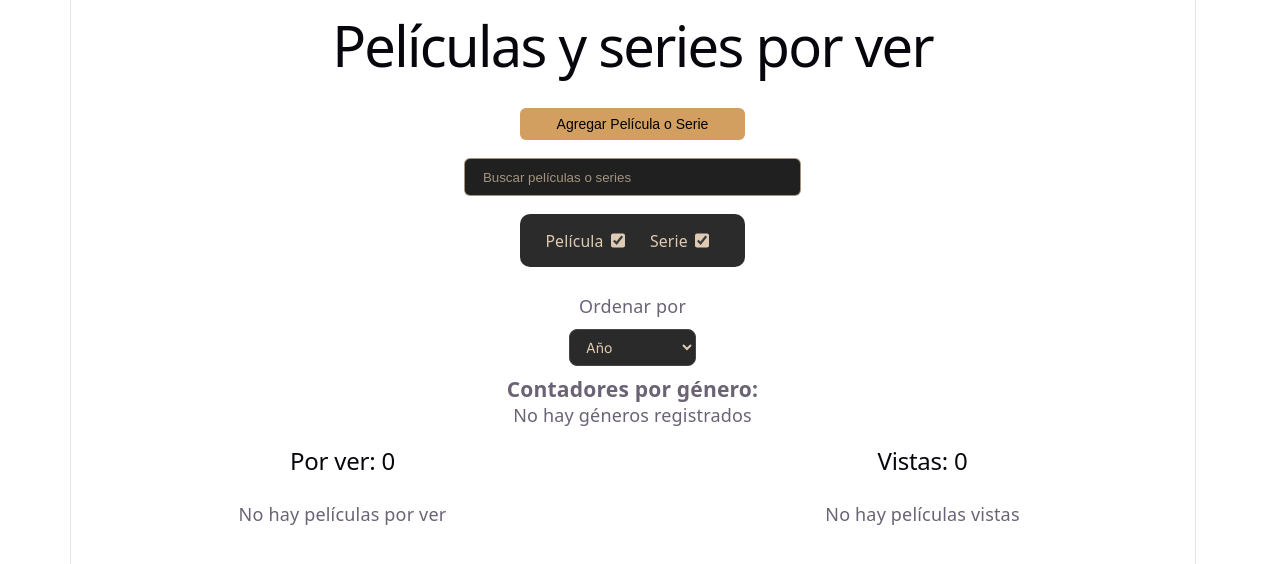
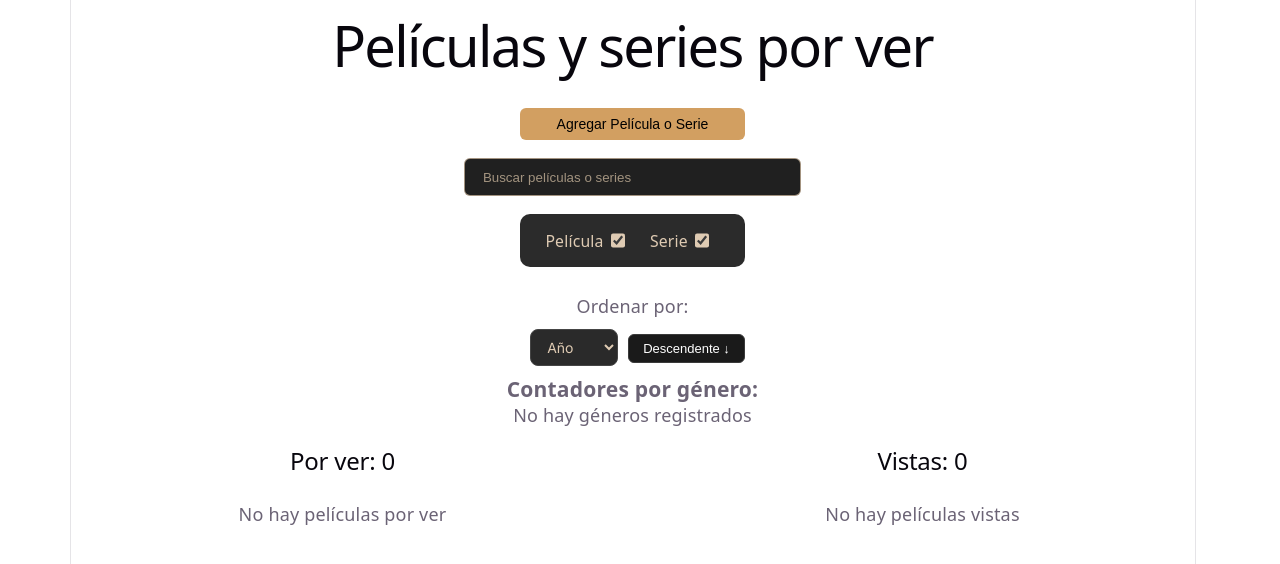
Before and after one commit to Marcos-Chavez-5505/TP1-REACT, a React (Vite) app: page / in a window 1280 px wide. Shown: the top 564 px of the page. Built offline with nearby package versions, Linux system fonts and the light colour scheme.

Commit message:
Cambios en ordenar por año y rating

```diff
--- a/src/components/list/List.jsx
+++ b/src/components/list/List.jsx
@@ -4,8 +4,8 @@ import ItemCard from '../item/ItemCard'
 export default function List({ items, editItem, deleteItem, filterType, emptyMessage, sortType }) {
 
   const filteredItems = items.filter(item => {
-    if (filterType === 'watched') return item.watched === true;
-    if (filterType === 'towatch') return item.watched === false;
+    if (filterType === 'watched') return item.watched === true
+    if (filterType === 'towatch') return item.watched === false
     return true;
   });
 
@@ -22,7 +22,7 @@ export default function List({ items, editItem, deleteItem, filterType, emptyMes
         return sortedArray
     }
   // Mensaje
-  const emptyMessageToShow = emptyMessage || `No hay películas en esta sección`;
+  const emptyMessageToShow = emptyMessage || `No hay películas en esta sección`
 
   const itemsToShow = sortedFilteredItems(sortType)
   return (
--- a/src/pages/Home/Home.jsx
+++ b/src/pages/Home/Home.jsx
@@ -12,32 +12,55 @@ const Home = () => {
 
     // Estados
     const [showModal, setShowModal] = useState(false)
-    const [showEditModal, setShowEditModal] = useState(false)
     const [sortType, setSortType] = useState("year")
+    const [sortBy, setSortBy] = useState('year')
+    const [sortDirection, setSortDirection] = useState('desc')
+
 
     // Obtener datos del localStorage
     const getItems = () => {
         const data = localStorage.getItem("movies");
-        return data ? JSON.parse(data) : [];
+        return data ? JSON.parse(data) : []
     };
 
-    const [items, setItems] = useState(getItems);
+    const [items, setItems] = useState(getItems)
 
     // Función para agregar película
     const addItem = (newItems) => {
-        const updatedItems = [...items, newItems];
+        const updatedItems = [...items, newItems]
         setItems(updatedItems);
-        localStorage.setItem("movies", JSON.stringify(updatedItems));
+        localStorage.setItem("movies", JSON.stringify(updatedItems))
     };
 
     // Función para cerrar modal
     const closeModal = () => {
-        setShowModal(false);
-    };
+        setShowModal(false)
+    }
+
+    // Function to sort items
+    const sortItems = (items) => {
+        if (!items.length) return items
+
+        return [...items].sort((a, b) => {
+            let aValue = a[sortBy]
+            let bValue = b[sortBy]
+
+            if (sortBy === 'rating') {
+                aValue = Number(aValue)
+                bValue = Number(bValue)
+            }
+
+            if (sortDirection === 'asc') {
+                return aValue > bValue ? 1 : -1
+            } else {
+                return aValue < bValue ? 1 : -1
+            }
+        })
+    }
 
     // !Esta funcion se llama en itemCard.jsx
     const editItem = (itemTitle, updatedItem) => {
-        let itemsEdit = JSON.parse(localStorage.getItem('movies'));
+        let itemsEdit = JSON.parse(localStorage.getItem('movies'))
 
         itemsEdit = itemsEdit.map(itemE =>
             itemE.title === itemTitle
@@ -45,12 +68,12 @@ const Home = () => {
                 : itemE
         );
 
-        localStorage.setItem('movies', JSON.stringify(itemsEdit));
-        setItems(itemsEdit);
+        localStorage.setItem('movies', JSON.stringify(itemsEdit))
+        setItems(itemsEdit)
     }
 
     const deleteItem = (itemTitle) => {
-        let items = JSON.parse(localStorage.getItem('movies'));
+        let items = JSON.parse(localStorage.getItem('movies'))
 
         let newItemArray = items.filter(item => item.title !== itemTitle)
 
@@ -59,26 +82,26 @@ const Home = () => {
     }
 
     // Calcular contadores
-    const pendingCount = items.filter(m => !m.watched).length;
-    const watchedCount = items.filter(m => m.watched).length;
+    const pendingCount = items.filter(m => !m.watched).length
+    const watchedCount = items.filter(m => m.watched).length
 
 
    // Calcular contadores por género
     const getGenreCounts = () => {
-        const counts = {};
+        const counts = {}
 
         items.forEach(item => {
             if (item.genres && Array.isArray(item.genres)) {
                 item.genres.forEach(genre => {
-                    counts[genre] = (counts[genre] || 0) + 1;
+                    counts[genre] = (counts[genre] || 0) + 1
                 });
             }
         });
 
-        return counts;
-    };
+        return counts
+    }
 
-    const genreCounts = getGenreCounts();
+    const genreCounts = getGenreCounts()
 
 
 
@@ -125,12 +148,26 @@ const Home = () => {
             />
 
             <br/>
-            <p>Ordenar por</p>
-            <select name="sortType" className={styles.sortSelect} onChange={(e) => setSortType(e.target.value)} value={sortType}>
-                <option value="" disabled>Ordenar por</option>
-                <option value="year">Año</option>
-                <option value="rating">Rating</option>
-            </select>
+            <div className={styles.sortContainer}>
+                <p className={styles.sortLabel}>Ordenar por:</p>
+                <div className={styles.sortControls}>
+                    <select
+                        className={styles.sortSelect}
+                        value={sortBy}
+                        onChange={(e) => setSortBy(e.target.value)}
+                    >
+                        <option value="year">Año</option>
+                        <option value="rating">Rating</option>
+                    </select>
+
+                    <button
+                        className={styles.sortButton}
+                        onClick={() => setSortDirection(sortDirection === 'asc' ? 'desc' : 'asc')}
+                    >
+                        {sortDirection === 'asc' ? 'Ascendente ↑' : 'Descendente ↓'}
+                    </button>
+                </div>
+            </div>
 
             <div className={styles.genreCounters}>
                 <h3>Contadores por género:</h3>
@@ -147,24 +184,22 @@ const Home = () => {
                 <div>
                     <h2>Por ver: {pendingCount}</h2>
                     <List
-                        items={filteredItems}
+                        items={sortItems(filteredItems.filter(item => !item.watched))}
                         deleteItem={deleteItem}
                         editItem={editItem}
                         filterType="towatch"
                         emptyMessage="No hay películas por ver"
-                        sortType={sortType}
                     />
                 </div>
 
                 <div>
                     <h2>Vistas: {watchedCount}</h2>
                     <List
-                        items={filteredItems}
+                        items={sortItems(filteredItems.filter(item => item.watched))}
                         deleteItem={deleteItem}
                         editItem={editItem}
                         filterType="watched"
                         emptyMessage="No hay películas vistas"
-                        sortType={sortType}
                     />
                 </div>
             </div>
--- a/src/pages/Home/Home.module.css
+++ b/src/pages/Home/Home.module.css
@@ -54,3 +54,19 @@
     background-color: #3c3a3a;
   }
 }
+
+.sortButton {
+    background: #1a1a1a;
+    color: #fff;
+    border: 1px solid #3a3a3a;
+    border-radius: 6px;
+    padding: 6px 14px;
+    font-size: 13px;
+    cursor: pointer;
+    transition: 0.2s;
+}
+
+.sortButton:hover {
+    background: #2a2a2a;
+    border-color: #555;
+}
```
